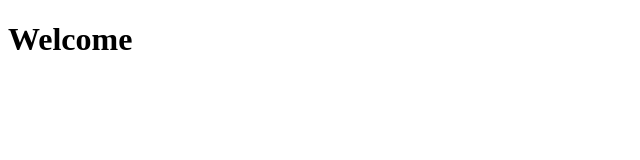
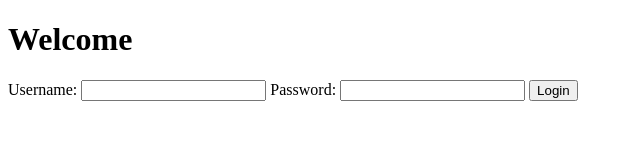
Before and after one commit to ainugiri/Dec2024GitTestRepo, a plain HTML site: page index.html in a window 1280 px wide. Shown: the whole page, without its empty margins (0-640 px from the left). Drawn offline with Linux system fonts and the light colour scheme.

Commit message:
added form

```diff
--- a/index.html
+++ b/index.html
@@ -8,5 +8,17 @@
 </head>
 <body>
     <h1>Welcome</h1>
+
+    <div class="login-container">
+        <form action="/login" method="post">
+            <label for="username">Username:</label>
+            <input type="text" id="username" name="username" required>
+
+            <label for="password">Password:</label>
+            <input type="password" id="password" name="password" required>
+
+            <button type="submit">Login</button>
+        </form>
+    </div>
 </body>
 </html>
```
